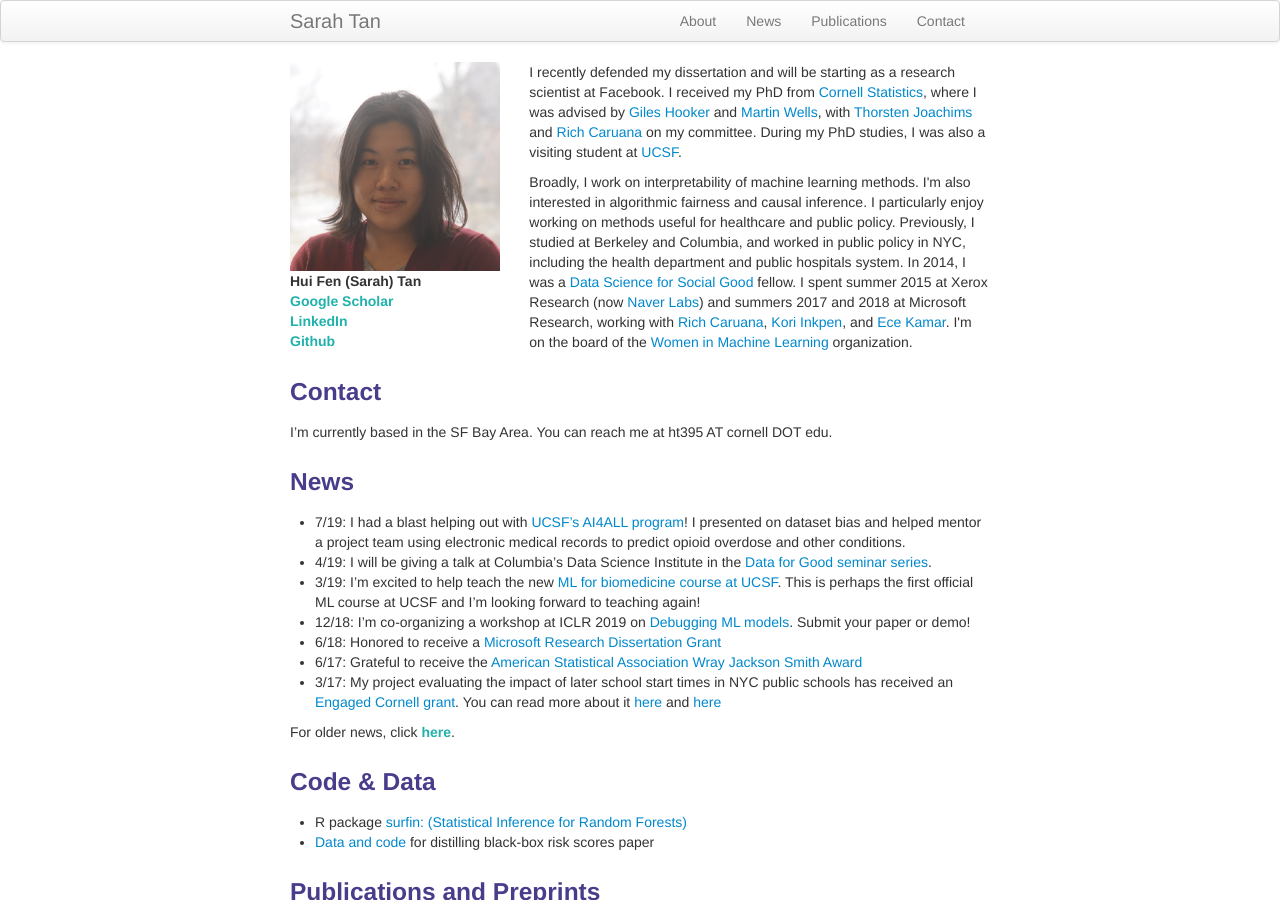
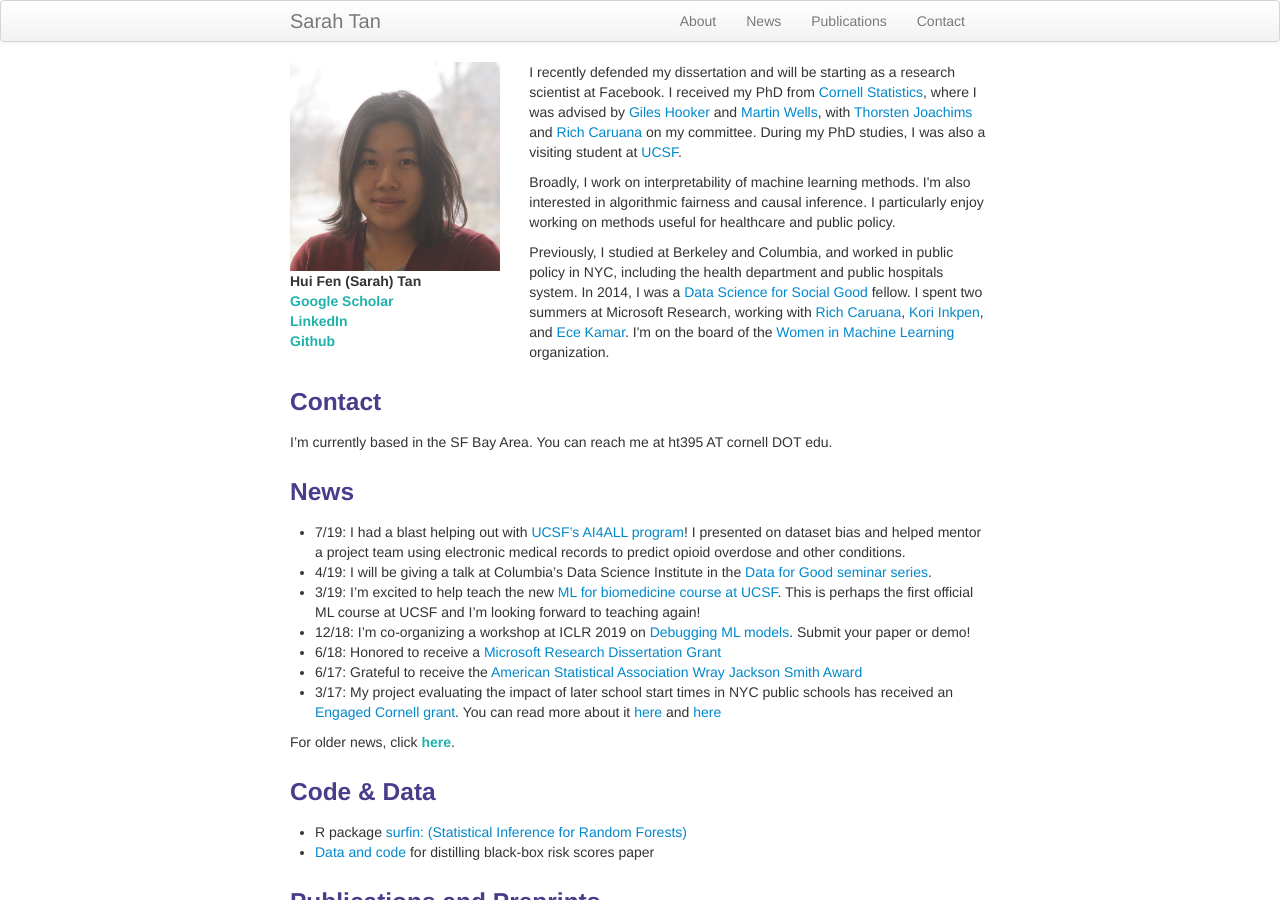
Before and after one commit to shftan/shftan.github.io, a Jekyll site: the page built from index.md, in a window 1280 px wide and 900 px high. Built offline with Jekyll 4.4.1, drawn with Linux system fonts in a browser that asks for light colours.

Commit message:
Update index.md

```diff
--- a/index.md
+++ b/index.md
@@ -18,9 +18,11 @@ keywords: Sarah Tan, Cornell, statistics, interpretability, causal inference, co
         </div>
 
         <div class="span8">
-                <p>I recently defended my dissertation and will be starting as a research scientist at Facebook. I received my PhD from <a href="https://stat.cornell.edu/">Cornell Statistics</a>, where I was advised by <a href="http://faculty.bscb.cornell.edu/~hooker/">Giles Hooker</a> and <a href="https://courses.cit.cornell.edu/mtw1/">Martin Wells</a>, with <a href="https://www.cs.cornell.edu/people/tj/">Thorsten Joachims</a> and <a href="https://www.microsoft.com/en-us/research/people/rcaruana/">Rich Caruana</a> on my committee. During my PhD studies, I was also a visiting student at <a href="https://epibiostat.ucsf.edu/">UCSF</a>. </p>
+                <p>I recently defended my dissertation and will be starting as a research scientist at Facebook. I received my PhD from <a href="https://stat.cornell.edu/">Cornell Statistics</a>, where I was advised by <a href="http://faculty.bscb.cornell.edu/~hooker/">Giles Hooker</a> and <a href="https://courses.cit.cornell.edu/mtw1/">Martin Wells</a>, with <a href="https://www.cs.cornell.edu/people/tj/">Thorsten Joachims</a> and <a href="https://www.microsoft.com/en-us/research/people/rcaruana/">Rich Caruana</a> on my committee. During my PhD studies, I was also a visiting student at <a href="https://epibiostat.ucsf.edu/">UCSF</a>.</p>
 
-<p>Broadly, I work on interpretability of machine learning methods. I'm also interested in algorithmic fairness and causal inference. I particularly enjoy working on methods useful for healthcare and public policy. Previously, I studied at Berkeley and Columbia, and worked in public policy in NYC, including the health department and public hospitals system. In 2014, I was a <a href="https://dssg.uchicago.edu">Data Science for Social Good</a> fellow. I spent summer 2015 at Xerox Research (now <a href="http://www.europe.naverlabs.com">Naver Labs</a>) and summers 2017 and 2018 at Microsoft Research, working with <a href="https://www.microsoft.com/en-us/research/people/rcaruana/">Rich Caruana</a>, <a href="https://www.microsoft.com/en-us/research/people/kori/">Kori Inkpen</a>, and <a href="https://www.microsoft.com/en-us/research/people/eckamar/">Ece Kamar</a>. I'm on the board of the <a href="https://wimlworkshop.org">Women in Machine Learning</a> organization.</p>
+<p>Broadly, I work on interpretability of machine learning methods. I'm also interested in algorithmic fairness and causal inference. I particularly enjoy working on methods useful for healthcare and public policy.</p>
+
+<p>Previously, I studied at Berkeley and Columbia, and worked in public policy in NYC, including the health department and public hospitals system. In 2014, I was a <a href="https://dssg.uchicago.edu">Data Science for Social Good</a> fellow. I spent two summers at Microsoft Research, working with <a href="https://www.microsoft.com/en-us/research/people/rcaruana/">Rich Caruana</a>, <a href="https://www.microsoft.com/en-us/research/people/kori/">Kori Inkpen</a>, and <a href="https://www.microsoft.com/en-us/research/people/eckamar/">Ece Kamar</a>. I'm on the board of the <a href="https://wimlworkshop.org">Women in Machine Learning</a> organization.</p>
 
         </div>
 </div>
```
